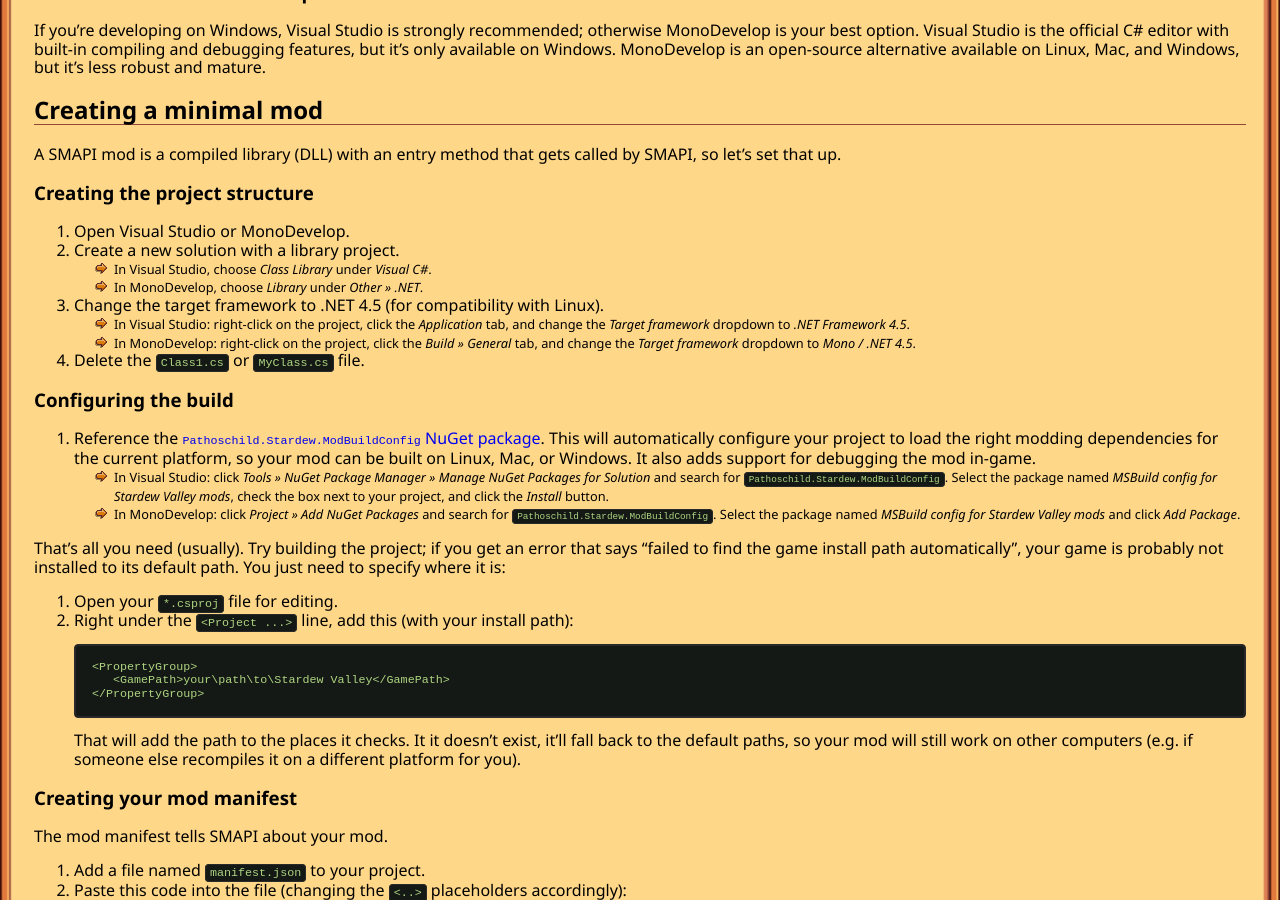
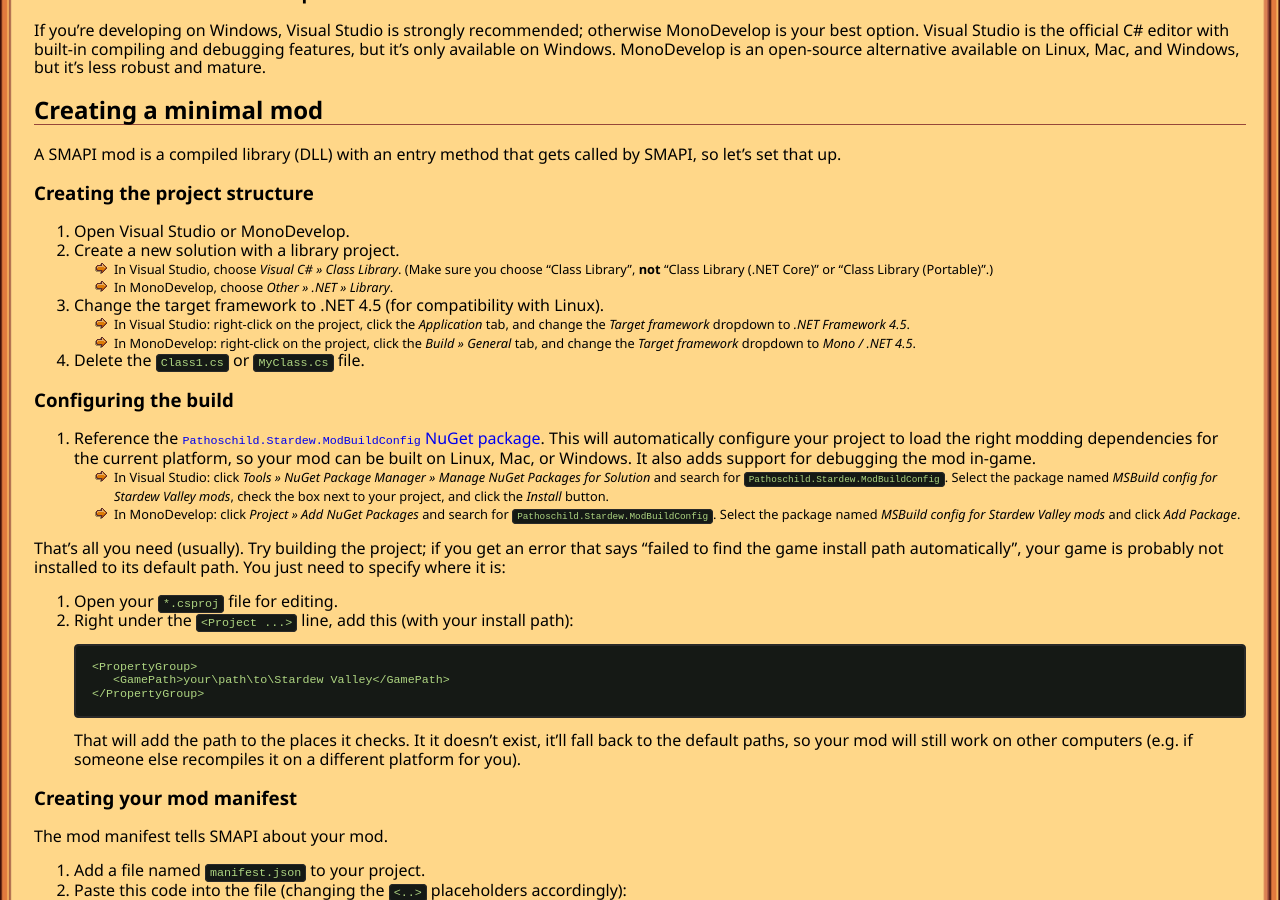
Before and after one commit to Pathoschild/canimod.github.io, a Jekyll site: the page built from guides/creating-a-smapi-mod-1.0.md, in a window 1280 px wide and 900 px high, scrolled down 1921 px. Built offline with Jekyll 4.4.1, drawn with Linux system fonts in a browser that asks for light colours; nearby versions of some CDN libraries.

Commit message:
caution against wrong project type in 'creating a SMAPI mod'

```diff
--- a/guides/creating-a-smapi-mod-1.0.md
+++ b/guides/creating-a-smapi-mod-1.0.md
@@ -97,8 +97,8 @@
 
 1. Open Visual Studio or MonoDevelop.
 2. Create a new solution with a library project.
-   * <small>In Visual Studio, choose _Class Library_ under _Visual C#_.</small>
-   * <small>In MonoDevelop, choose _Library_ under _Other » .NET_.</small>
+   * <small>In Visual Studio, choose _Visual C# » Class Library_. (Make sure you choose "Class Library", **not** "Class Library (.NET Core)" or "Class Library (Portable)".)</small>
+   * <small>In MonoDevelop, choose _Other » .NET » Library_.</small>
 3. Change the target framework to .NET 4.5 (for compatibility with Linux).
    * <small>In Visual Studio: right-click on the project, click the _Application_ tab, and change
      the _Target framework_ dropdown to _.NET Framework 4.5_.</small>
```
Also changed, not shown: guides/creating-a-smapi-mod.md (+2 -2 lines).
